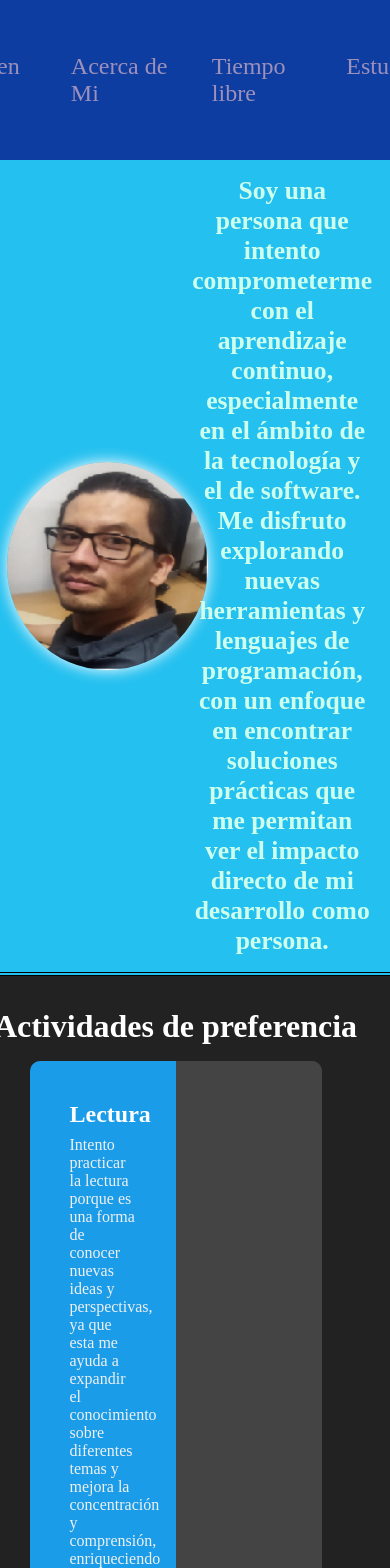
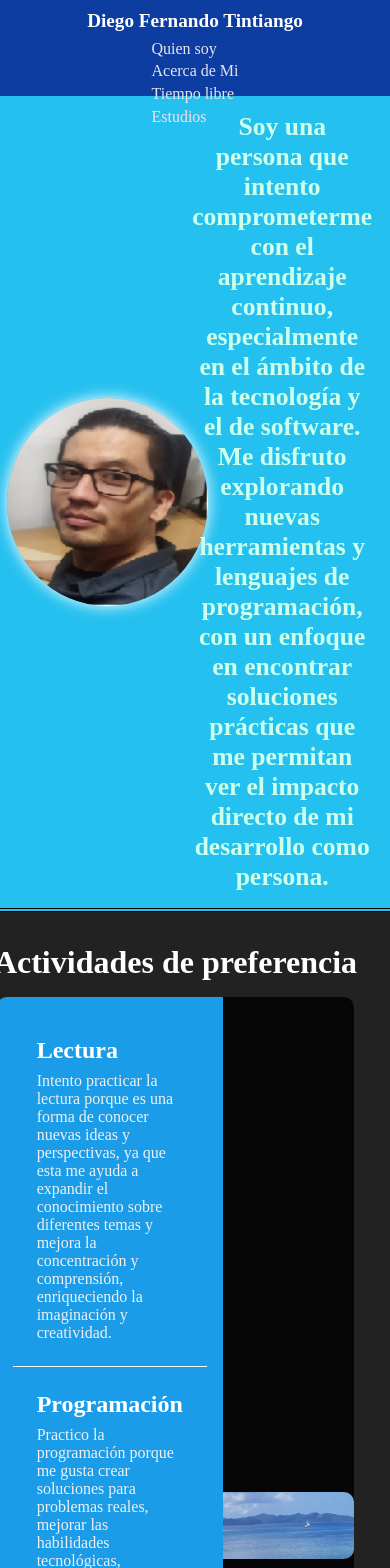
Before and after one commit to diefftinn/portafolioreact, a React (Vite) app: page / in a window 390 px wide. Shown: the top 1568 px of the page. Built offline with nearby package versions, Linux system fonts and the light colour scheme.

Commit message:
c portafolioreact

```diff
--- a/src/components/Layout/Header/Header.css
+++ b/src/components/Layout/Header/Header.css
@@ -1,39 +1,92 @@
-header{
+header {
     width: 100%;
     height: 10rem;
     display: flex;
     justify-content: center;
     align-items: center;
-    gap:1rem;
     background-color: rgba(2, 78, 241, 0.616);
 }
 
-
 header > nav {
-        width: 100%;
-        height: 100%;
-        display:flex;
-        justify-content:center;
-        align-items:center;
+    width: 80%;
+    height: 80%;
+    display: flex;
+    justify-content: space-between;
+    align-items: center;
+    padding: 0 2rem;
 }
 
-        nav > ul {
+.navbar-title {
+    font-size: 1.8rem;
+    color: #ffffff;
+}
+
+.navbar-list {
     display: flex;
     gap: 1rem;
 }
 
-        ul > li {
+.navbar-list li {
     list-style: none;
 }
 
-        li > a{
+.navbar-list li a {
     font-size: 1.5rem;
-        color: #9d90bb;
+    color: #e6e4eb;
     text-decoration: none;
 }
 
-        li > a:hover{
+.navbar-list li a:hover {
     text-decoration: underline;
     font-weight: 600;
     text-shadow: 0 0 5px rgb(139, 130, 0);
 }
+
+/* Estilos responsivos */
+@media (max-width: 768px) {
+    header {
+        height: 8rem;
+    }
+
+    header > nav {
+        width: 90%;
+        padding: 0 1rem;
+    }
+
+    .navbar-title {
+        font-size: 1.5rem;
+    }
+
+    .navbar-list {
+        gap: 0.5rem;
+    }
+
+    .navbar-list li a {
+        font-size: 1.2rem;
+    }
+}
+
+@media (max-width: 480px) {
+    header {
+        height: 6rem;
+    }
+
+    header > nav {
+        flex-direction: column;
+        align-items: center;
+    }
+
+    .navbar-title {
+        font-size: 1.2rem;
+        margin-bottom: 0.5rem;
+    }
+
+    .navbar-list {
+        flex-direction: column;
+        gap: 0.3rem;
+    }
+
+    .navbar-list li a {
+        font-size: 1rem;
+    }
+}
--- a/src/components/Layout/NavItems/NavItems.jsx
+++ b/src/components/Layout/NavItems/NavItems.jsx
@@ -4,6 +4,7 @@ import { ItemNavbar } from '../../UI/ItemNavbar/ItemNavbar'
 export const NavItems = () => {
 return(
 <nav className="navbar">
+<h1 className="navbar-title">Diego Fernando Tintiango</h1>
 <ul className="navbar-list">
 <ItemNavbar content= 'Quien soy'/>
 <ItemNavbar content='Acerca de Mi' />
--- a/src/components/Layout/Section2/Section2.css
+++ b/src/components/Layout/Section2/Section2.css
@@ -16,8 +16,8 @@
 
 .content-section {
     display: flex;
-    width: 80%;
-    max-width: 1200px;
+    width:98%;
+    max-width: 1400px;
     height: auto;
     background-color: #333;
     border-radius: 10px;
@@ -25,7 +25,7 @@
 }
 
 .text-section {
-    width: 50%;
+    width: 110%;
     background-color: #1a9ce8;
     display: flex;
     flex-direction: column;
@@ -58,12 +58,12 @@
     display: flex;
     justify-content: center;
     align-items: center;
-    background-color: #444;
+    background-color: #070606;
 }
 
 .image-section img {
     width: 100%;
 
     height: auto;
-    border-radius: 0;
+    border-radius: 0 10px 10px 0;
 }
```
Lines whose indentation alone changed are shown as unchanged.
